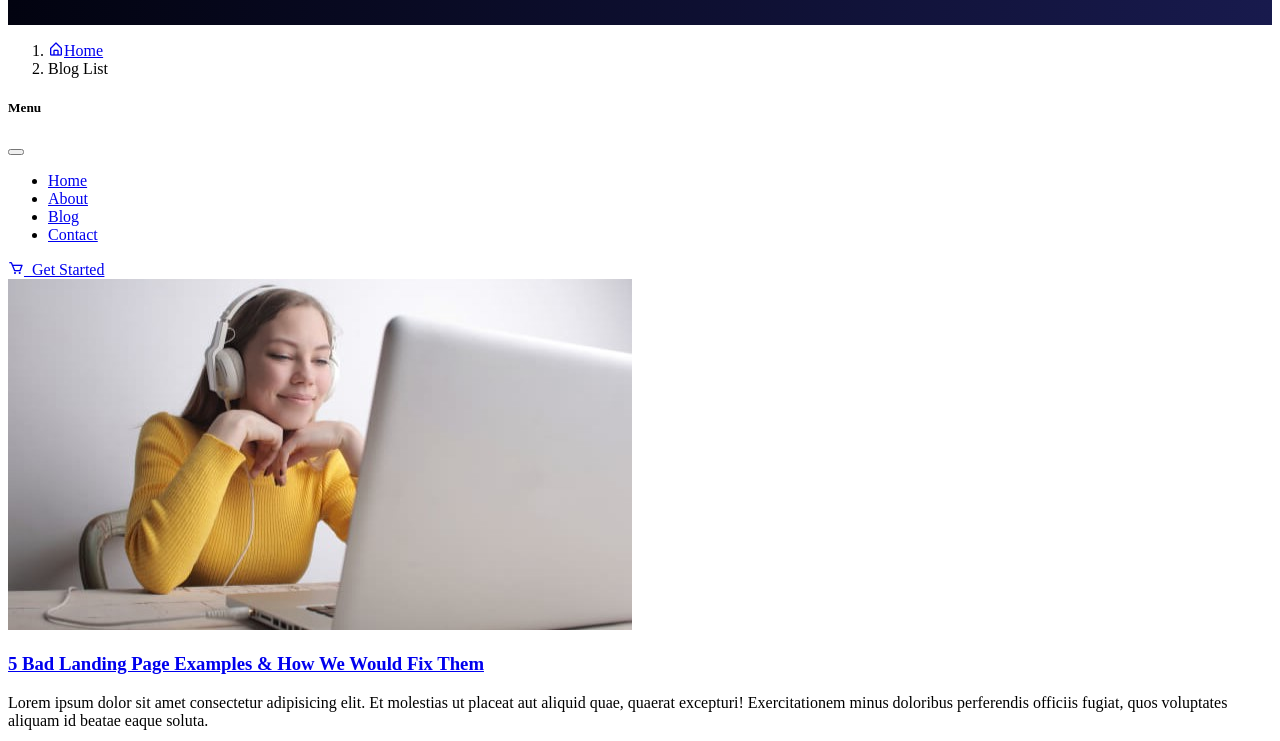
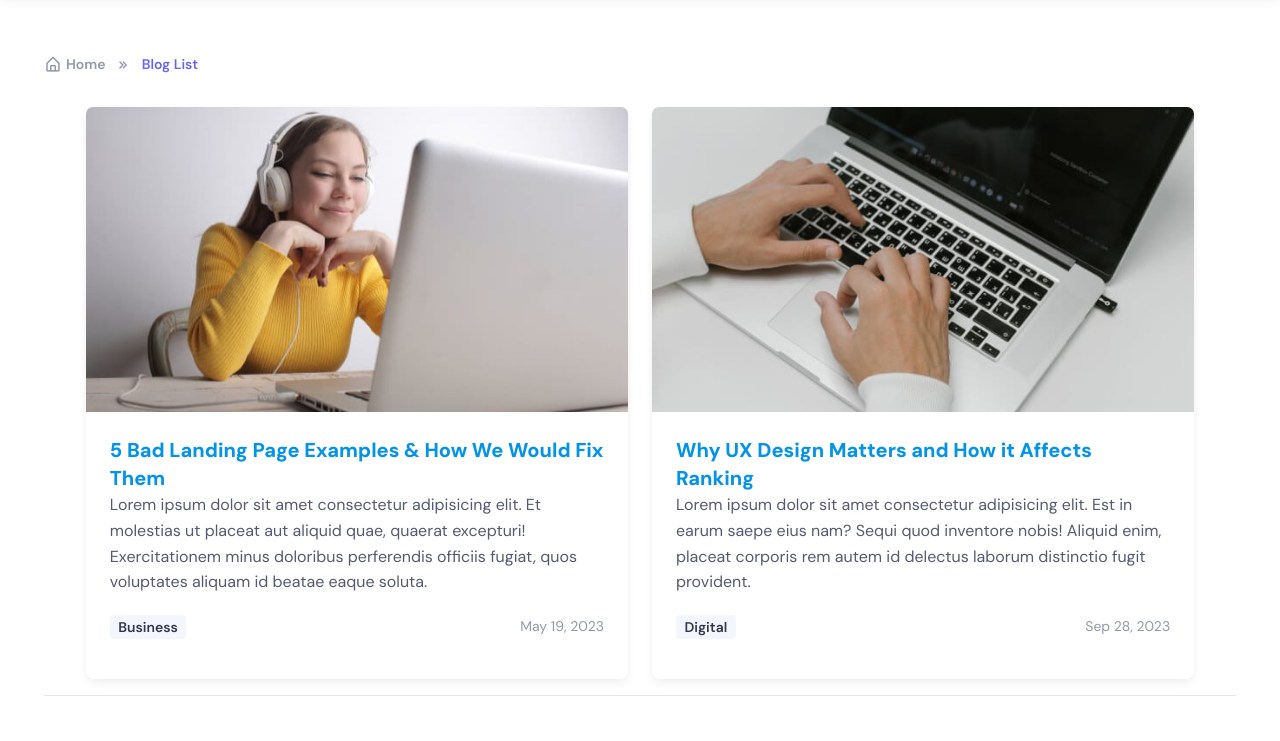
Before and after one commit to OK-Emmanuel/test-blog, a website: page index.html in a window 1280 px wide. Shown: the part 303-1044 px from the top of the page. Drawn offline with Linux system fonts and the light colour scheme; a web font is replaced by a local one.

Commit message:
reactivated theme design

```diff
--- a/index.html
+++ b/index.html
@@ -25,7 +25,7 @@
       <!-- Vendor Styles -->
       <link rel="stylesheet" media="screen" href="assets/vendor/boxicons/css/boxicons.min.css">
       <!-- Main Theme Styles + Bootstrap -->
-      <!-- <link rel="stylesheet" media="screen" href="assets/css/theme.min.css"> -->
+      <link rel="stylesheet" media="screen" href="assets/css/theme.min.css">
    </head>
    <!-- Body -->
    <body>
```
